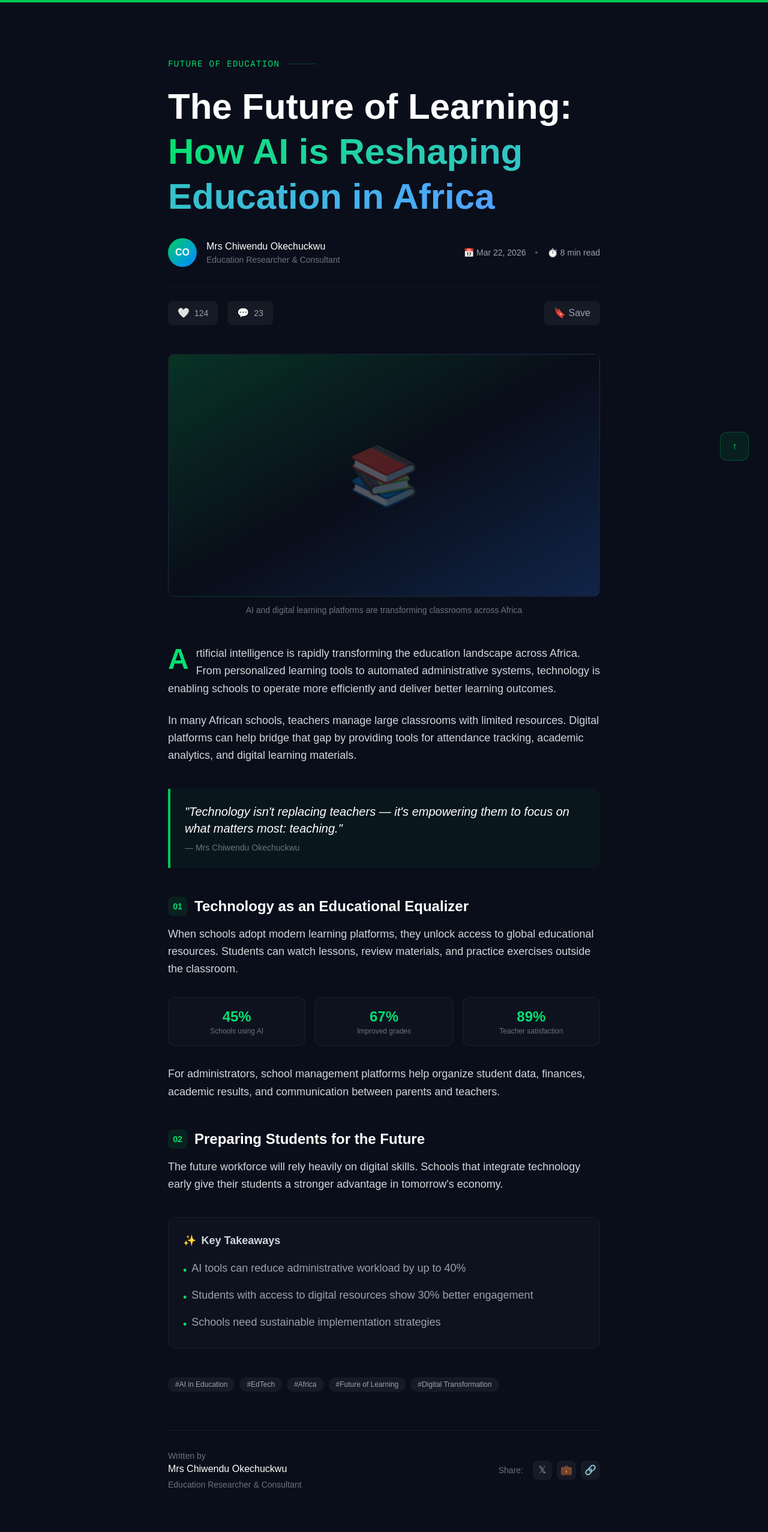
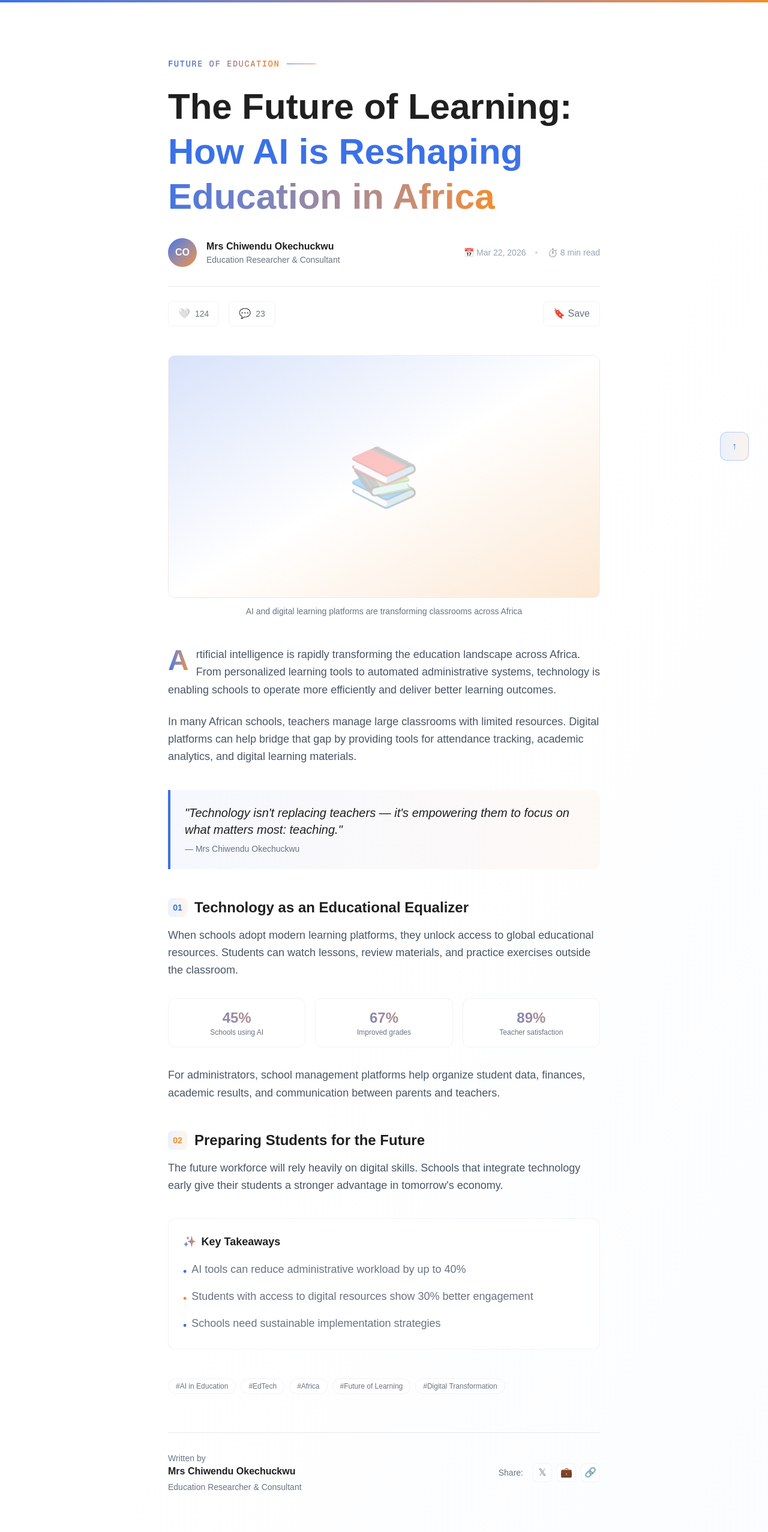
Before and after one commit to AxWEB-code/lerna-website, a Next.js app: page /blog/the-future-of-learning in a window 1280 px wide. Shown: the top 2554 px of the page at 60% size. Built offline with nearby package versions, Linux system fonts and the light colour scheme.

Commit message:
Update page.tsx

```diff
--- a/src/app/blog/[slug]/page.tsx
+++ b/src/app/blog/[slug]/page.tsx
@@ -9,11 +9,11 @@ export default function ArticlePage() {
   const [isBookmarked, setIsBookmarked] = useState(false);
 
   return (
-    <article className="min-h-screen bg-[#0a0e1a] text-white">
+    <article className="min-h-screen bg-gradient-to-br from-white via-white to-blue-50/30 text-[#1F1F1F]">
       {/* Progress bar */}
-      <div className="fixed top-0 left-0 right-0 h-1 bg-white/[0.05] z-50">
+      <div className="fixed top-0 left-0 right-0 h-1 bg-gray-200 z-50">
         <motion.div
-          className="h-full bg-green-500"
+          className="h-full bg-gradient-to-r from-[#3B71E8] to-[#F28C28]"
           style={{ scaleX: 0, transformOrigin: "0%" }}
           animate={{ scaleX: 1 }}
           transition={{ duration: 0.5 }}
@@ -26,7 +26,7 @@ export default function ArticlePage() {
         animate={{ opacity: 1, scale: 1 }}
         transition={{ delay: 1 }}
         onClick={() => window.scrollTo({ top: 0, behavior: 'smooth' })}
-        className="fixed bottom-8 right-8 w-12 h-12 bg-green-500/10 border border-green-500/30 rounded-xl flex items-center justify-center text-green-400 hover:bg-green-500/20 transition-colors z-50 backdrop-blur-sm"
+        className="fixed bottom-8 right-8 w-12 h-12 bg-gradient-to-r from-[#3B71E8]/10 to-[#F28C28]/10 border border-[#3B71E8]/30 rounded-xl flex items-center justify-center text-[#3B71E8] hover:from-[#3B71E8]/20 hover:to-[#F28C28]/20 transition-colors z-50 backdrop-blur-sm"
       >
         ↑
       </motion.button>
@@ -41,16 +41,16 @@ export default function ArticlePage() {
         >
           {/* Category with decoration */}
           <div className="flex items-center gap-3 mb-6">
-            <span className="text-green-400 text-sm font-mono tracking-widest">
+            <span className="bg-gradient-to-r from-[#3B71E8] to-[#F28C28] bg-clip-text text-transparent text-sm font-mono tracking-widest font-semibold">
               FUTURE OF EDUCATION
             </span>
-            <div className="h-px w-12 bg-green-500/30" />
+            <div className="h-px w-12 bg-gradient-to-r from-[#3B71E8] to-[#F28C28]" />
           </div>
 
           {/* Title */}
-          <h1 className="text-4xl md:text-5xl lg:text-6xl font-bold leading-tight mb-8">
-            The Future of Learning:{' '}
-            <span className="bg-gradient-to-r from-green-400 to-blue-400 bg-clip-text text-transparent">
+          <h1 className="text-4xl md:text-5xl lg:text-6xl font-extrabold leading-tight mb-8">
+            <span className="text-[#1F1F1F]">The Future of Learning:</span>{' '}
+            <span className="bg-gradient-to-r from-[#3B71E8] via-[#3B71E8] to-[#F28C28] bg-clip-text text-transparent">
               How AI is Reshaping Education in Africa
             </span>
           </h1>
@@ -59,41 +59,45 @@ export default function ArticlePage() {
           <div className="flex flex-wrap items-center justify-between gap-4">
             <div className="flex items-center gap-4">
               {/* Author avatar placeholder */}
-              <div className="w-12 h-12 rounded-full bg-gradient-to-br from-green-500 to-blue-500 flex items-center justify-center text-white font-bold">
+              <div className="w-12 h-12 rounded-full bg-gradient-to-br from-[#3B71E8] to-[#F28C28] flex items-center justify-center text-white font-bold">
                 CO
               </div>
               <div>
-                <p className="font-medium">Mrs Chiwendu Okechuckwu</p>
+                <p className="font-bold text-[#1F1F1F]">Mrs Chiwendu Okechuckwu</p>
                 <p className="text-sm text-gray-500">Education Researcher & Consultant</p>
               </div>
             </div>
 
             <div className="flex items-center gap-4 text-sm text-gray-400">
               <span className="flex items-center gap-1">📅 Mar 22, 2026</span>
-              <span className="w-1 h-1 rounded-full bg-gray-600" />
+              <span className="w-1 h-1 rounded-full bg-gray-300" />
               <span className="flex items-center gap-1">⏱️ 8 min read</span>
             </div>
           </div>
 
           {/* Engagement bar */}
-          <div className="flex items-center gap-4 mt-8 pt-6 border-t border-white/[0.05]">
+          <div className="flex items-center gap-4 mt-8 pt-6 border-t border-gray-200">
             <button
               onClick={() => setIsLiked(!isLiked)}
-              className={`flex items-center gap-2 px-4 py-2 rounded-lg transition-colors ${
-                isLiked ? 'bg-red-500/10 text-red-400' : 'bg-white/[0.05] text-gray-400 hover:text-white'
+              className={`flex items-center gap-2 px-4 py-2 rounded-lg transition-all duration-300 ${
+                isLiked
+                  ? 'bg-gradient-to-r from-[#3B71E8]/10 to-[#F28C28]/10 text-[#F28C28] border border-[#F28C28]/30'
+                  : 'bg-white/70 text-gray-500 hover:text-[#3B71E8] border border-gray-200/50'
               }`}
             >
               <span>{isLiked ? '❤️' : '🤍'}</span>
-              <span className="text-sm">124</span>
+              <span className="text-sm font-medium">124</span>
             </button>
-            <button className="flex items-center gap-2 px-4 py-2 bg-white/[0.05] rounded-lg text-gray-400 hover:text-white transition-colors">
+            <button className="flex items-center gap-2 px-4 py-2 bg-white/70 rounded-lg text-gray-500 hover:text-[#3B71E8] transition-colors border border-gray-200/50">
               <span>💬</span>
-              <span className="text-sm">23</span>
+              <span className="text-sm font-medium">23</span>
             </button>
             <button
               onClick={() => setIsBookmarked(!isBookmarked)}
-              className={`ml-auto px-4 py-2 rounded-lg transition-colors ${
-                isBookmarked ? 'bg-green-500/10 text-green-400' : 'bg-white/[0.05] text-gray-400 hover:text-white'
+              className={`ml-auto px-4 py-2 rounded-lg transition-all duration-300 ${
+                isBookmarked
+                  ? 'bg-gradient-to-r from-[#3B71E8]/10 to-[#F28C28]/10 text-[#3B71E8] border border-[#3B71E8]/30 font-medium'
+                  : 'bg-white/70 text-gray-500 hover:text-[#3B71E8] border border-gray-200/50'
               }`}
             >
               {isBookmarked ? '🔖 Bookmarked' : '🔖 Save'}
@@ -108,8 +112,8 @@ export default function ArticlePage() {
           transition={{ duration: 0.5, delay: 0.1 }}
           className="mb-12"
         >
-          <div className="aspect-video rounded-xl bg-gradient-to-br from-green-500/20 via-transparent to-blue-500/20 border border-white/[0.05] flex items-center justify-center relative overflow-hidden group">
-            <div className="absolute inset-0 bg-gradient-to-t from-black/50 to-transparent opacity-0 group-hover:opacity-100 transition-opacity" />
+          <div className="aspect-video rounded-xl bg-gradient-to-br from-[#3B71E8]/20 via-transparent to-[#F28C28]/20 border border-gray-200/50 flex items-center justify-center relative overflow-hidden group bg-white/70 backdrop-blur-sm">
+            <div className="absolute inset-0 bg-gradient-to-t from-black/10 to-transparent opacity-0 group-hover:opacity-100 transition-opacity" />
             <span className="text-8xl opacity-30 group-hover:scale-110 group-hover:opacity-40 transition-all duration-500">📚</span>
           </div>
           <figcaption className="text-sm text-gray-500 mt-3 text-center">
@@ -122,10 +126,10 @@ export default function ArticlePage() {
           initial={{ opacity: 0 }}
           animate={{ opacity: 1 }}
           transition={{ duration: 0.5, delay: 0.2 }}
-          className="space-y-6 text-gray-300 leading-relaxed text-lg"
+          className="space-y-6 text-gray-600 leading-relaxed text-lg"
         >
           {/* Introduction with dropcap */}
-          <p className="first-letter:text-5xl first-letter:font-bold first-letter:text-green-400 first-letter:mr-3 first-letter:float-left">
+          <p className="first-letter:text-5xl first-letter:font-extrabold first-letter:bg-gradient-to-r first-letter:from-[#3B71E8] first-letter:to-[#F28C28] first-letter:bg-clip-text first-letter:text-transparent first-letter:mr-3 first-letter:float-left">
             Artificial intelligence is rapidly transforming the education
             landscape across Africa. From personalized learning tools to
             automated administrative systems, technology is enabling schools
@@ -140,15 +144,15 @@ export default function ArticlePage() {
           </p>
 
           {/* Pull quote for emphasis */}
-          <aside className="my-10 p-6 bg-green-500/5 border-l-4 border-green-500 rounded-r-xl">
-            <p className="text-xl italic text-white">
+          <aside className="my-10 p-6 bg-gradient-to-r from-[#3B71E8]/5 to-[#F28C28]/5 border-l-4 border-[#3B71E8] rounded-r-xl">
+            <p className="text-xl italic text-[#1F1F1F] font-medium">
               "Technology isn't replacing teachers — it's empowering them to focus on what matters most: teaching."
             </p>
             <p className="text-sm text-gray-500 mt-2">— Mrs Chiwendu Okechuckwu</p>
           </aside>
 
-          <h2 className="text-2xl font-semibold text-white mt-12 mb-4 flex items-center gap-3">
-            <span className="w-8 h-8 rounded-lg bg-green-500/10 flex items-center justify-center text-green-400 text-sm">01</span>
+          <h2 className="text-2xl font-bold text-[#1F1F1F] mt-12 mb-4 flex items-center gap-3">
+            <span className="w-8 h-8 rounded-lg bg-gradient-to-r from-[#3B71E8]/10 to-[#F28C28]/10 flex items-center justify-center text-[#3B71E8] text-sm font-bold">01</span>
             Technology as an Educational Equalizer
           </h2>
 
@@ -165,8 +169,8 @@ export default function ArticlePage() {
               { label: 'Improved grades', value: '67%' },
               { label: 'Teacher satisfaction', value: '89%' }
             ].map((stat, i) => (
-              <div key={i} className="text-center p-4 bg-white/[0.02] rounded-xl border border-white/[0.05]">
-                <div className="text-2xl font-bold text-green-400">{stat.value}</div>
+              <div key={i} className="text-center p-4 bg-white/70 backdrop-blur-sm rounded-xl border border-gray-200/50">
+                <div className="text-2xl font-extrabold bg-gradient-to-r from-[#3B71E8] to-[#F28C28] bg-clip-text text-transparent">{stat.value}</div>
                 <div className="text-xs text-gray-500">{stat.label}</div>
               </div>
             ))}
@@ -178,8 +182,8 @@ export default function ArticlePage() {
             between parents and teachers.
           </p>
 
-          <h2 className="text-2xl font-semibold text-white mt-12 mb-4 flex items-center gap-3">
-            <span className="w-8 h-8 rounded-lg bg-green-500/10 flex items-center justify-center text-green-400 text-sm">02</span>
+          <h2 className="text-2xl font-bold text-[#1F1F1F] mt-12 mb-4 flex items-center gap-3">
+            <span className="w-8 h-8 rounded-lg bg-gradient-to-r from-[#3B71E8]/10 to-[#F28C28]/10 flex items-center justify-center text-[#F28C28] text-sm font-bold">02</span>
             Preparing Students for the Future
           </h2>
 
@@ -190,22 +194,22 @@ export default function ArticlePage() {
           </p>
 
           {/* Key takeaways */}
-          <div className="my-10 p-6 bg-white/[0.02] rounded-xl border border-white/[0.05]">
-            <h3 className="font-semibold mb-4 flex items-center gap-2">
-              <span className="text-green-400">✨</span>
+          <div className="my-10 p-6 bg-white/70 backdrop-blur-sm rounded-xl border border-gray-200/50">
+            <h3 className="font-bold text-[#1F1F1F] mb-4 flex items-center gap-2">
+              <span className="bg-gradient-to-r from-[#3B71E8] to-[#F28C28] bg-clip-text text-transparent">✨</span>
               Key Takeaways
             </h3>
-            <ul className="space-y-3 text-gray-400">
+            <ul className="space-y-3 text-gray-500">
               <li className="flex items-start gap-2">
-                <span className="text-green-400 mt-1">•</span>
+                <span className="text-[#3B71E8] mt-1">•</span>
                 <span>AI tools can reduce administrative workload by up to 40%</span>
               </li>
               <li className="flex items-start gap-2">
-                <span className="text-green-400 mt-1">•</span>
+                <span className="text-[#F28C28] mt-1">•</span>
                 <span>Students with access to digital resources show 30% better engagement</span>
               </li>
               <li className="flex items-start gap-2">
-                <span className="text-green-400 mt-1">•</span>
+                <span className="text-[#3B71E8] mt-1">•</span>
                 <span>Schools need sustainable implementation strategies</span>
               </li>
             </ul>
@@ -220,7 +224,7 @@ export default function ArticlePage() {
           className="flex flex-wrap gap-2 mt-12"
         >
           {['AI in Education', 'EdTech', 'Africa', 'Future of Learning', 'Digital Transformation'].map((tag, i) => (
-            <span key={i} className="px-3 py-1 bg-white/[0.05] rounded-full text-xs text-gray-400">
+            <span key={i} className="px-3 py-1 bg-white/70 backdrop-blur-sm rounded-full text-xs text-gray-500 border border-gray-200/50">
               #{tag}
             </span>
           ))}
@@ -231,19 +235,19 @@ export default function ArticlePage() {
           initial={{ opacity: 0, y: 20 }}
           animate={{ opacity: 1, y: 0 }}
           transition={{ duration: 0.5, delay: 0.4 }}
-          className="mt-16 pt-8 border-t border-white/[0.05]"
+          className="mt-16 pt-8 border-t border-gray-200"
         >
           <div className="flex flex-col sm:flex-row items-start sm:items-center justify-between gap-4">
             <div>
               <p className="text-sm text-gray-500">Written by</p>
-              <p className="font-medium">Mrs Chiwendu Okechuckwu</p>
+              <p className="font-bold text-[#1F1F1F]">Mrs Chiwendu Okechuckwu</p>
               <p className="text-sm text-gray-500 mt-1">Education Researcher & Consultant</p>
             </div>
 
             <div className="flex items-center gap-2">
               <span className="text-sm text-gray-500 mr-2">Share:</span>
               {['𝕏', '💼', '🔗'].map((icon, i) => (
-                <button key={i} className="w-8 h-8 bg-white/[0.05] rounded-lg hover:bg-white/10 transition-colors flex items-center justify-center text-gray-400">
+                <button key={i} className="w-8 h-8 bg-white/70 border border-gray-200/50 rounded-lg hover:border-[#3B71E8]/30 transition-colors flex items-center justify-center text-gray-500 hover:text-[#3B71E8]">
                   {icon}
                 </button>
               ))}
@@ -258,15 +262,17 @@ export default function ArticlePage() {
           transition={{ duration: 0.5, delay: 0.5 }}
           className="mt-16"
         >
-          <h3 className="text-lg font-semibold mb-6">Related articles</h3>
+          <h3 className="text-lg font-bold text-[#1F1F1F] mb-6">Related articles</h3>
           <div className="grid md:grid-cols-2 gap-4">
             {[
               { title: "Digital Literacy in Primary Schools", readTime: "5 min" },
               { title: "Teacher Training for AI Integration", readTime: "6 min" }
             ].map((item, i) => (
-              <a key={i} href="#" className="p-4 bg-white/[0.02] rounded-xl hover:bg-white/[0.04] transition-colors border border-white/[0.05]">
-                <h4 className="font-medium mb-2 group-hover:text-green-400">{item.title}</h4>
+              <a key={i} href="#" className="p-4 bg-white/70 backdrop-blur-sm rounded-xl hover:border-[#3B71E8]/30 transition-all duration-300 border border-gray-200/50 group">
+                <h4 className="font-bold text-[#1F1F1F] mb-2 group-hover:text-[#3B71E8]">{item.title}</h4>
                 <p className="text-xs text-gray-500">{item.readTime} read</p>
+                {/* Corner accent */}
+                <div className="absolute top-0 right-0 w-8 h-8 bg-gradient-to-br from-[#3B71E8]/10 to-transparent rounded-tr-xl"></div>
               </a>
             ))}
           </div>
```
